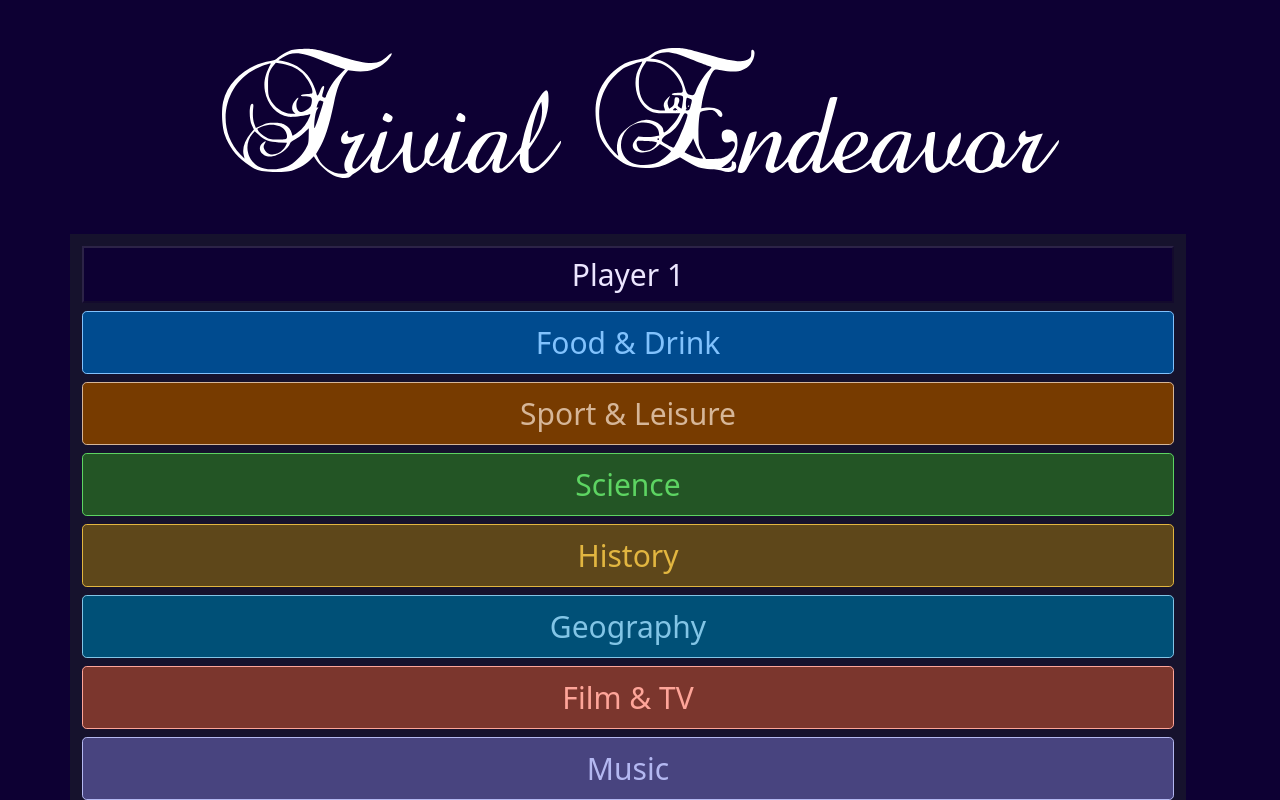
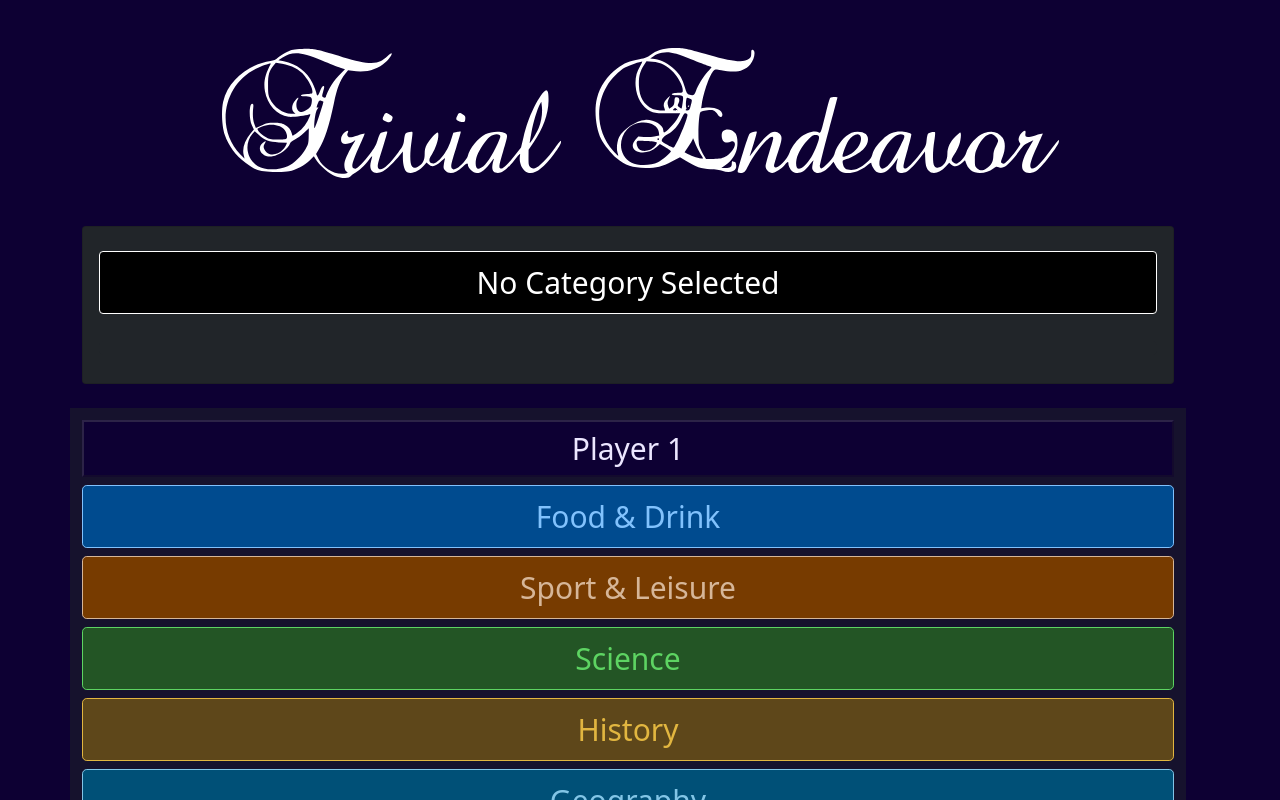
Before and after one commit to vpbasile/trivial-endeavor, a React (Create React App) app: page / in a window 1280 px wide. Both pictures are taken after a click on the button "Begin Game". Shown: the top 800 px of the page. Built offline with nearby package versions, Linux system fonts and the light colour scheme.

Commit message:
Minor visual changes

```diff
--- a/src/components/Question.js
+++ b/src/components/Question.js
@@ -120,15 +120,12 @@ export default function Question(props) {
 	});
 
 	// Handle hiding and showing the question
-	let questionClasses = "card bg-dark mb-3 slow";
-	if (gamePhase.currentPhase.title === "Answer") { questionClasses += " show" }
-	else { questionClasses += " collapse" }
+	let questionClasses = "card bg-dark mb-3";
 	// CSS for the category header
 	if (tempCssClass === undefined) { tempCssClass = "blackandwhite"; }
 	tempCssClass = `py-2 my-2 btn w-100 ${tempCssClass}`;
 	return (
 		<div className={questionClasses}>
-			{/* Figure out how Bootstrap cards really work */}
 			<div id="collapse-card" className="card-body">
 				<h2 id="display-category" className={tempCssClass}>
 					{questionCategory.title}
```
